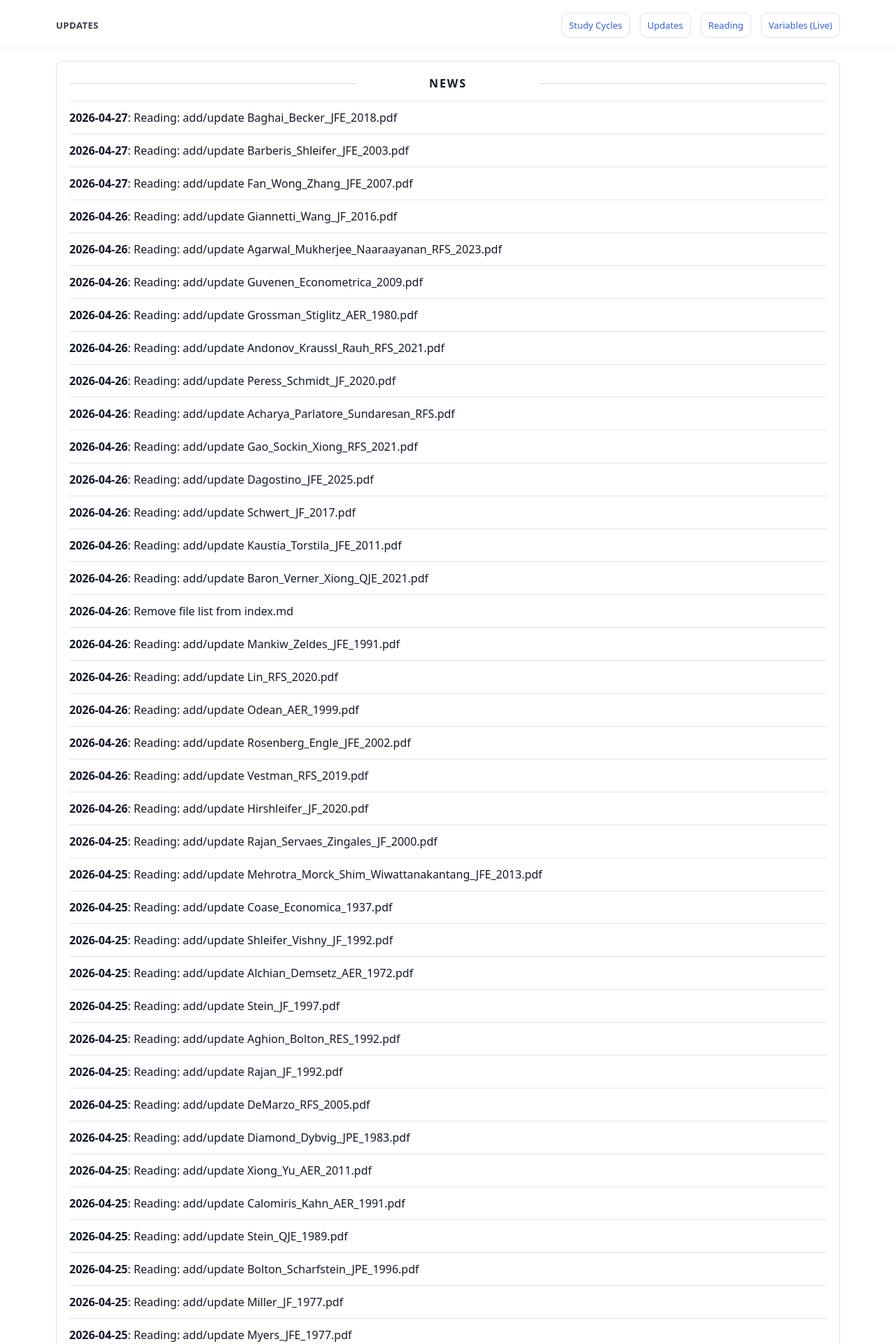
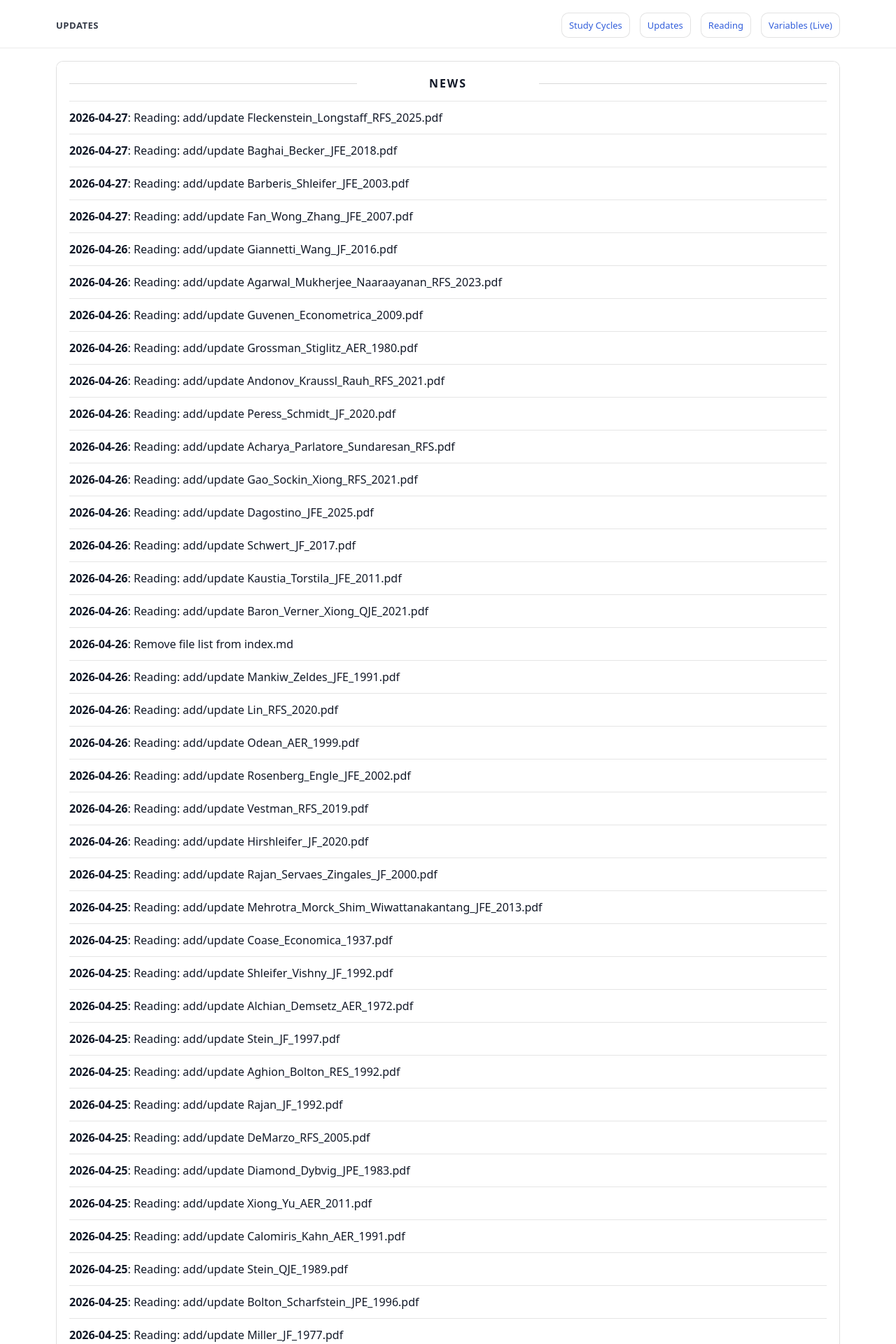
Before and after one commit to yaxinzn/study-archive, a Jekyll site: the page built from updates/index.md, in a window 1280 px wide. Shown: the top 1920 px of the page at 70% size. Built offline with Jekyll 4.4.1, drawn with Linux system fonts in a browser that asks for light colours; some of the changed text lies outside the part shown.

Commit message:
chore: update NEWS feed

```diff
--- a/_data/news.yml
+++ b/_data/news.yml
@@ -1,4 +1,7 @@
 # Auto-generated update history (sorted newest -> oldest). Do not edit manually.
+- ts: "1777242803"
+  date: "2026-04-27"
+  title: "Reading: add/update Fleckenstein_Longstaff_RFS_2025.pdf"
 - ts: "1777238389"
   date: "2026-04-27"
   title: "Reading: add/update Baghai_Becker_JFE_2018.pdf"
```
